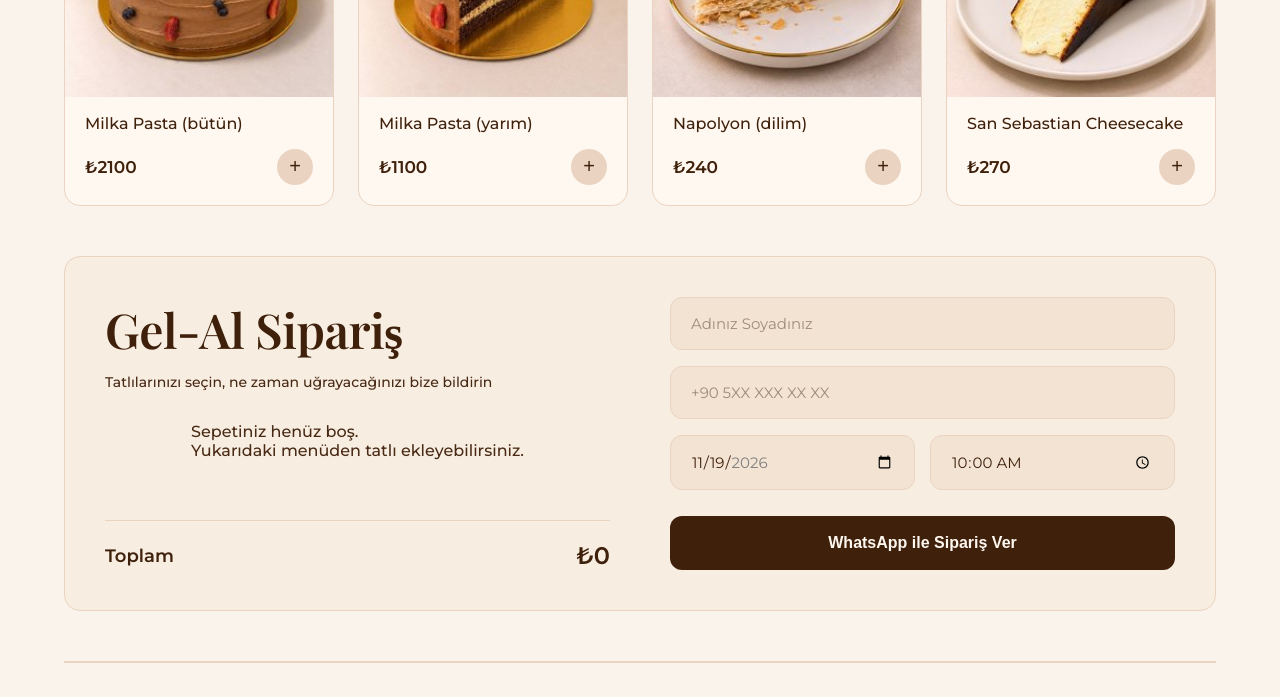
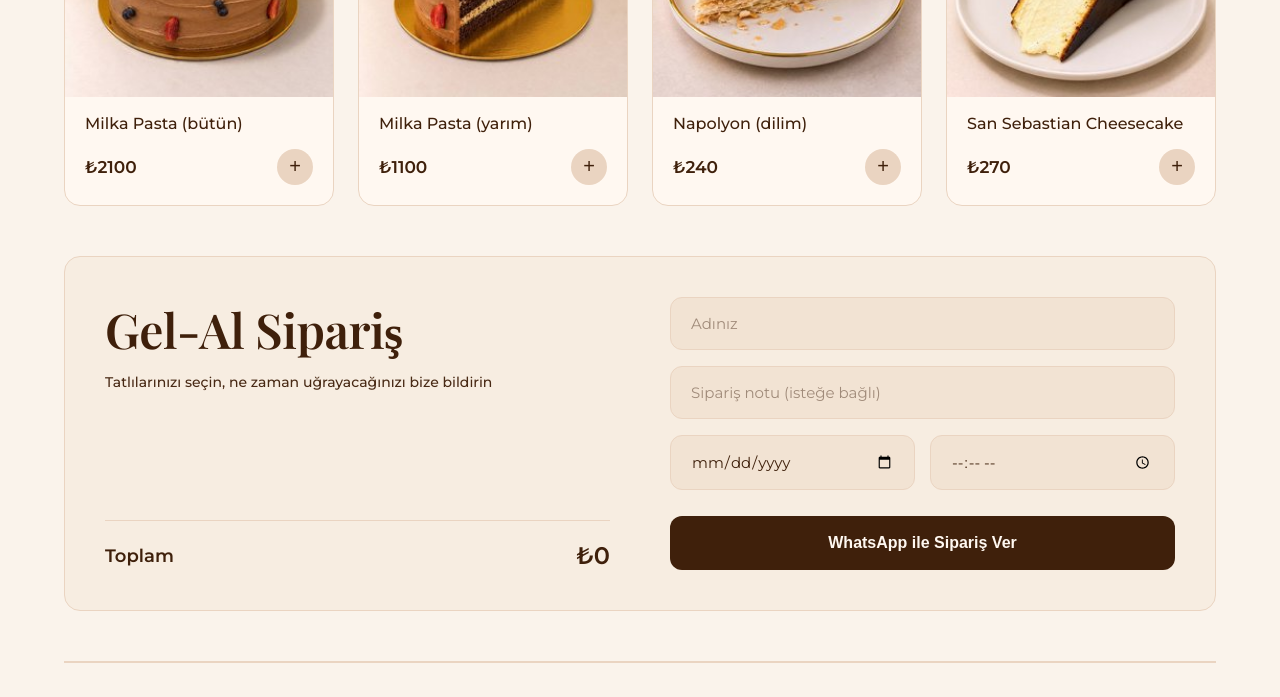
Before and after one commit to mexrano/BALKAT, a plain HTML site: page index.html in a window 1280 px wide. Shown: the part 1901-2598 px from the top of the page. Drawn offline with nearby package versions, Linux system fonts and the light colour scheme.

Commit message:
Add files via upload

```diff
--- a/index.html
+++ b/index.html
@@ -94,9 +94,8 @@
 
             <div class="form-column">
                 <form class="order-form" id="wa-form">
-                    <input type="text" id="customer-name" placeholder="Adınız Soyadınız" required class="form-input">
-                    <input type="tel" id="customer-phone" placeholder="+90 5XX XXX XX XX" minlength="10" maxlength="18"
-                        required class="form-input">
+                    <input type="text" id="customer-name" placeholder="Adınız" required class="form-input">
+                    <input type="text" id="order-note" placeholder="Sipariş notu (isteğe bağlı)" class="form-input">
                     <div class="form-row">
                         <input type="date" id="order-date" required class="form-input">
                         <input type="time" id="order-time" required class="form-input" min="10:00" max="22:00">
@@ -137,8 +136,8 @@
                     <path d="M9 10a.5.5 0 0 0 1 0V9a.5.5 0 0 0-1 0v1a5 5 0 0 0 5 5h1a.5.5 0 0 0 0-1h-1"></path>
                 </svg>
             </a>
-            <a href="https://instagram.com/balkat.pastanesi" target="_blank" rel="noopener noreferrer" class="social-link"
-                aria-label="Instagram">
+            <a href="https://instagram.com/balkat.pastanesi" target="_blank" rel="noopener noreferrer"
+                class="social-link" aria-label="Instagram">
                 <svg xmlns="http://www.w3.org/2000/svg" width="24" height="24" viewBox="0 0 24 24" fill="none"
                     stroke="currentColor" stroke-width="2" stroke-linecap="round" stroke-linejoin="round">
                     <rect x="2" y="2" width="20" height="20" rx="5" ry="5"></rect>
```
